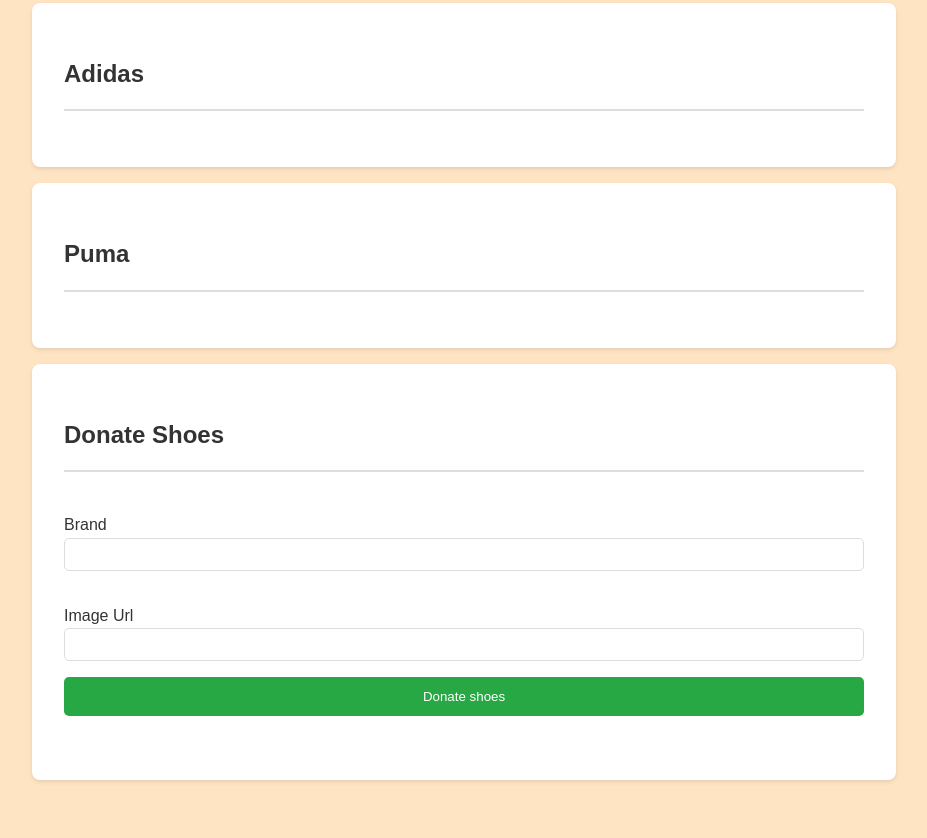
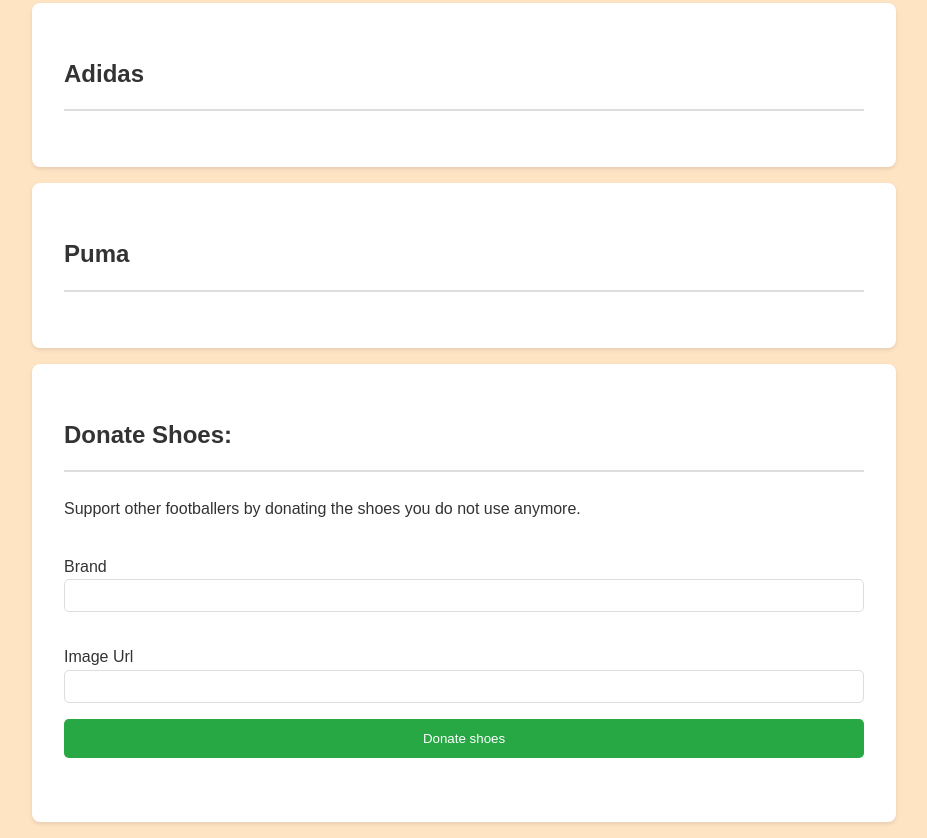
Before and after one commit to chrisNgili/BootsHub, a plain HTML site: page index.html in a window 1280 px wide. Shown: the part 918-1756 px from the top of the page, without its empty margins (176-1103 px from the left). Before the commit the page ends 1714 px from the top, so only its background shows below. Drawn offline with Linux system fonts and the light colour scheme; no server answers.

```diff
--- a/index.html
+++ b/index.html
@@ -31,7 +31,10 @@
                 <ul id="puma-list"></ul>
             </section>
             <section id="donate">
-                <h2>Donate Shoes</h2>
+                <h2>Donate Shoes:</h2>
+                <p>Support other footballers by donating the shoes you do not use
+                    anymore.
+                </p>
                 <form id ="donate-shoes">
                     <label for="Brand">Brand</label>
                     <input type="text" id="brand"/>
```
Also changed, not shown: src/index.js (+18 -3 lines), 1 other file.
